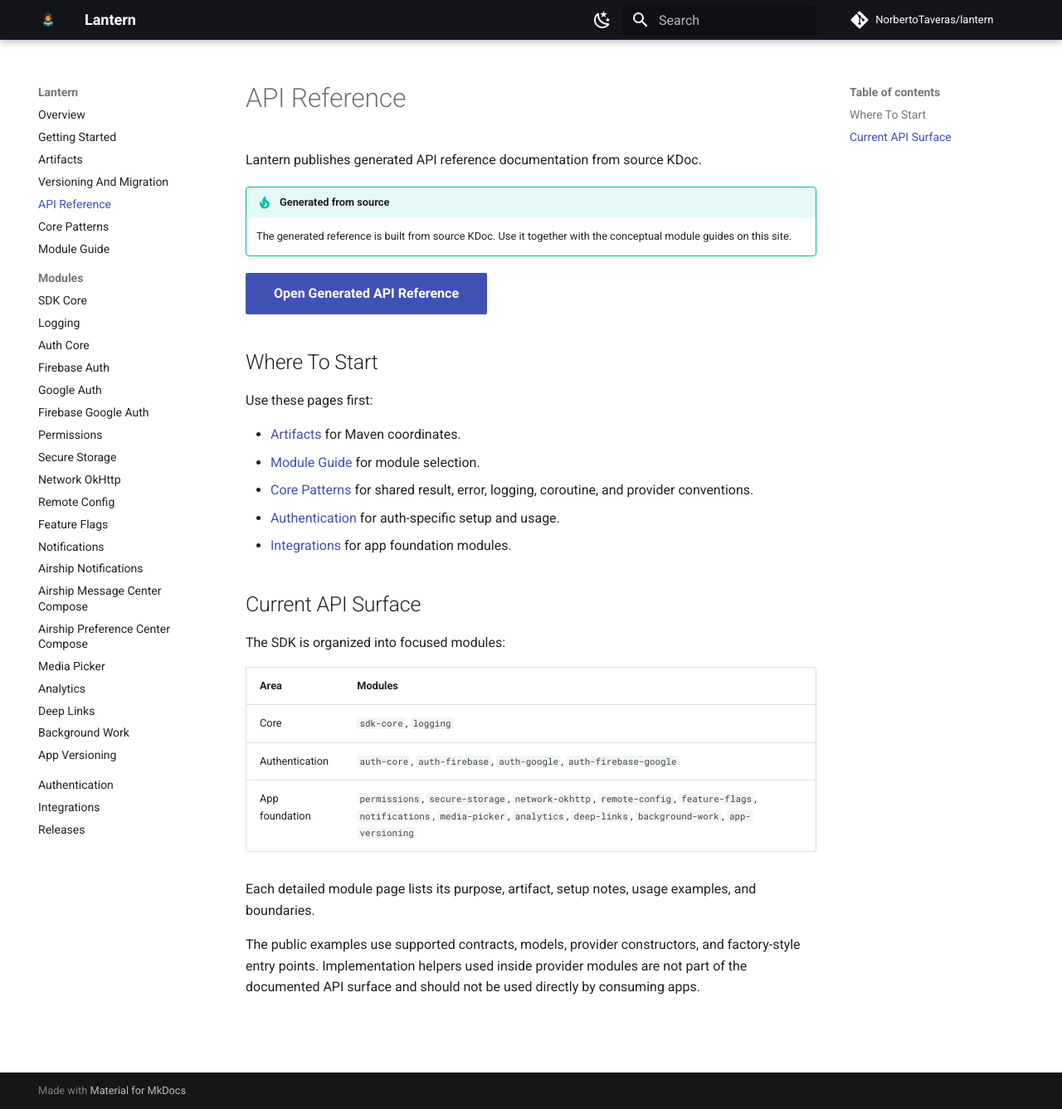
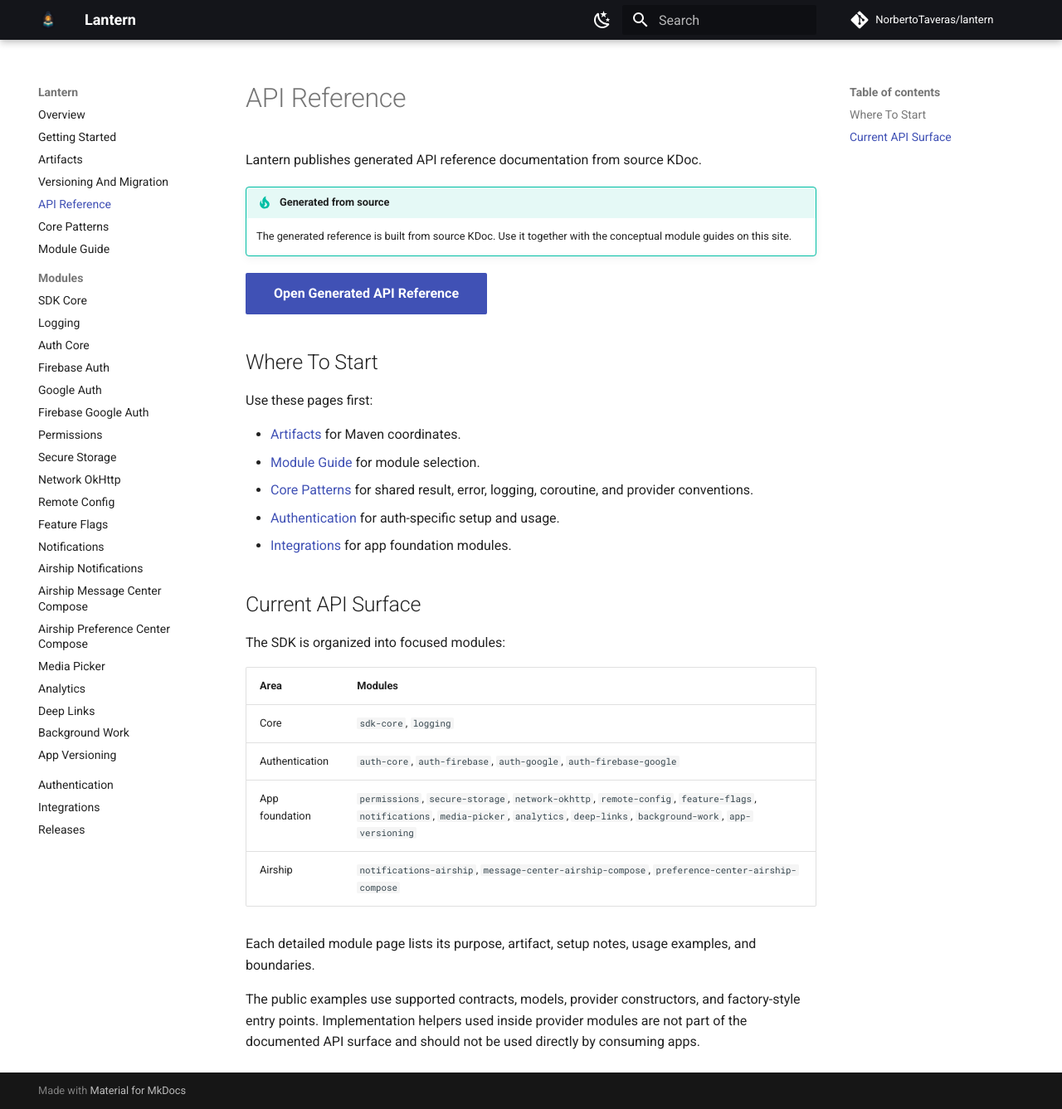
Before and after one commit to NorbertoTaveras/lantern, an MkDocs documentation site: the page built from docs/api-reference.md, in a window 1280 px wide and 1337 px high. Shown: the whole window at 83% size. Built offline with MkDocs 1.6.1 and Material for MkDocs 9.7.7, drawn with Linux system fonts in a browser that asks for light colours; comment, search, counter and statistics services are not loaded.

Commit message:
FWK-211 | Align API reference with Lantern 0.2.0 modules

```diff
--- a/docs/api-reference.md
+++ b/docs/api-reference.md
@@ -27,6 +27,7 @@ The SDK is organized into focused modules:
 | Core | `sdk-core`, `logging` |
 | Authentication | `auth-core`, `auth-firebase`, `auth-google`, `auth-firebase-google` |
 | App foundation | `permissions`, `secure-storage`, `network-okhttp`, `remote-config`, `feature-flags`, `notifications`, `media-picker`, `analytics`, `deep-links`, `background-work`, `app-versioning` |
+| Airship | `notifications-airship`, `message-center-airship-compose`, `preference-center-airship-compose` |
 
 Each detailed module page lists its purpose, artifact, setup notes, usage examples, and boundaries.
 
```
